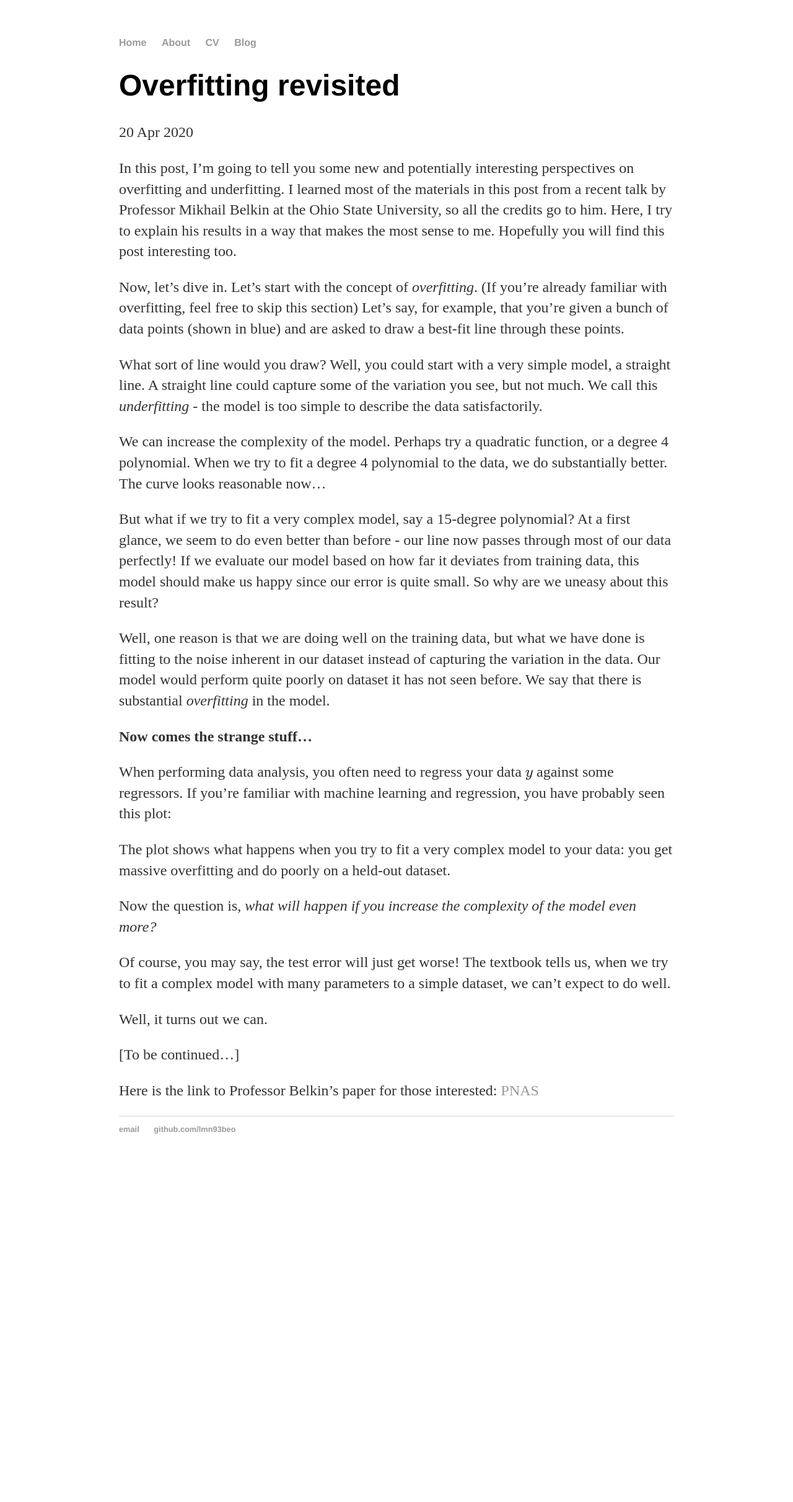
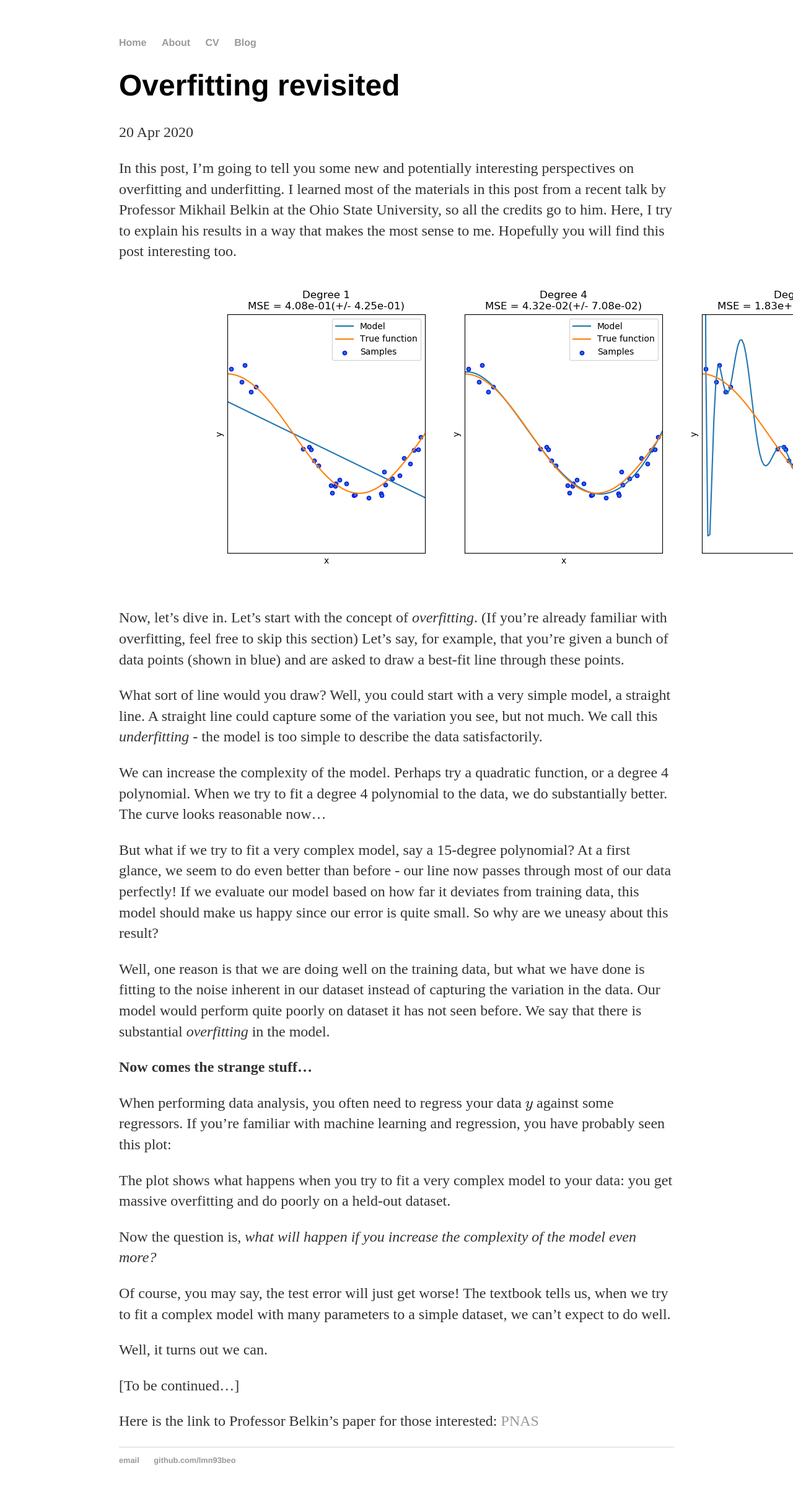
Before and after one commit to nhat-le/nhat-le.github.io, a Jekyll site: the page built from _posts/2020-04-15-overfitting-revisited.md, in a window 1280 px wide. Shown: the whole page at 62% size. Built offline with Jekyll 4.4.1, drawn with Linux system fonts in a browser that asks for light colours; formulas are drawn with MathJax 3; before the commit the page ends 1889 px from its top, so only the background shows below that.

Commit message:
Update and rename 2020-04-15-strange-regression.md to 2020-04-15-overfitting-revisited.md

```diff
--- a/_posts/2020-04-15-strange-regression.md
+++ b/_posts/2020-04-15-overfitting-revisited.md
@@ -5,6 +5,8 @@ date: 2020-04-20
 ---
 
 In this post, I'm going to tell you some new and potentially interesting perspectives on overfitting and underfitting. I learned most of the materials in this post from a recent talk by Professor Mikhail Belkin at the Ohio State University, so all the credits go to him. Here, I try to explain his results in a way that makes the most sense to me. Hopefully you will find this post interesting too.
+
+![Overfitting](http://nhat-le.github.io/files/overfitting.png)
 
 Now, let's dive in. Let's start with the concept of *overfitting*. (If you're already familiar with overfitting, feel free to skip this section) Let's say, for example, that you're given a bunch of data points (shown in blue) and are asked to draw a best-fit line through these points.
 
```
